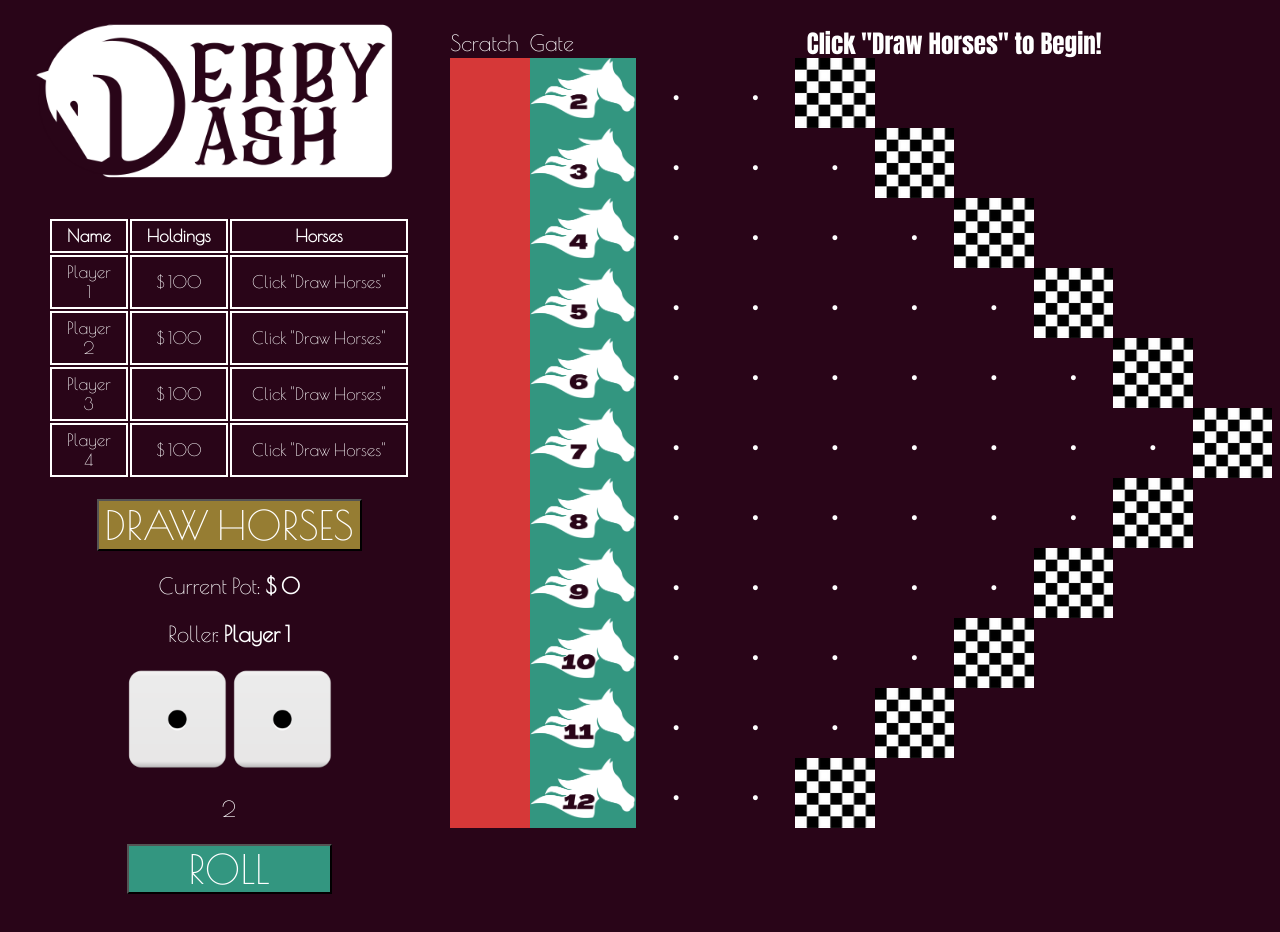
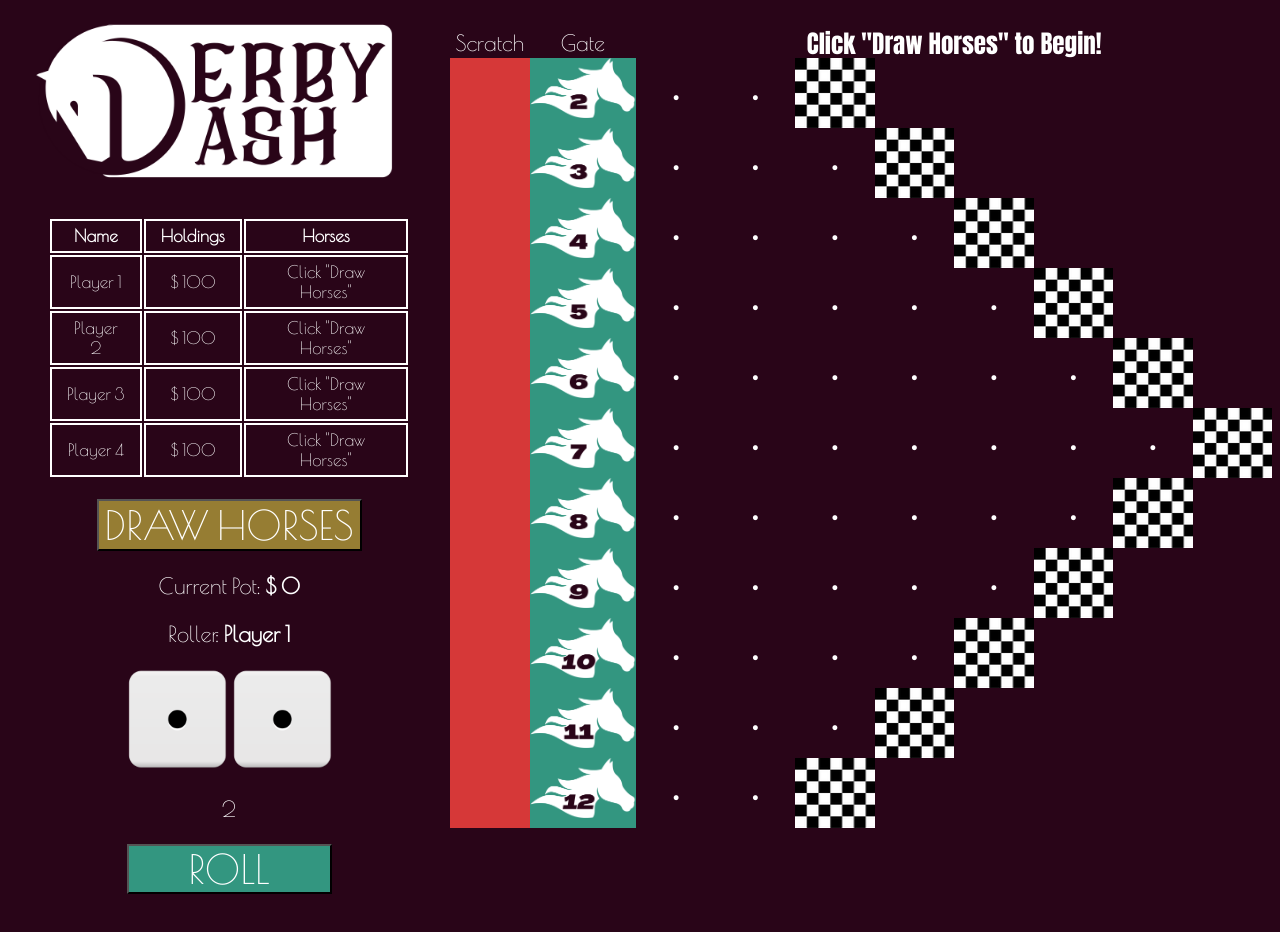
Before and after one commit to casetrait/Project-1-Derby-Dash, a plain HTML site: page index.html in a window 1280 px wide. Drawn offline with nearby package versions, Linux system fonts and the light colour scheme.

Commit message:
minor styling tweaks

```diff
--- a/css/style.css
+++ b/css/style.css
@@ -6,6 +6,10 @@ font-family: 'Poiret One', cursive;
 
 body {
     background-color: #290518;
+}
+
+p {
+    text-align: center;
 }
 
 .draw {
@@ -45,10 +49,6 @@ th, td {
     text-align: center;
 }
 
-#lastCol {
-    width: 200px;
-}
-
 .board {
     display: grid;
     grid-template-columns: 1fr 1fr 1fr 1fr 1fr 1fr 1fr 1fr 1fr 1fr;
@@ -81,3 +81,7 @@ h1 {
     text-align: center;
     margin: auto;
 }
+
+table {
+    margin: 0 auto;
+}
--- a/index.html
+++ b/index.html
@@ -19,7 +19,7 @@
                 <tr>
                 <th>Name</th>
                 <th>Holdings</th>
-                <th ID="lastCol">Horses</th>
+                <th>Horses</th>
                 </tr>
                 <tr>
                 <td ID="p1Name">Player 1</td>
```
